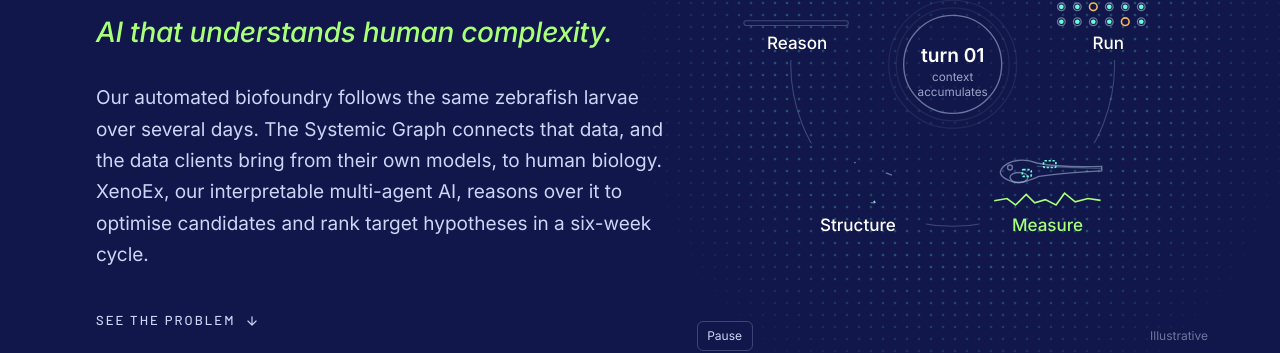
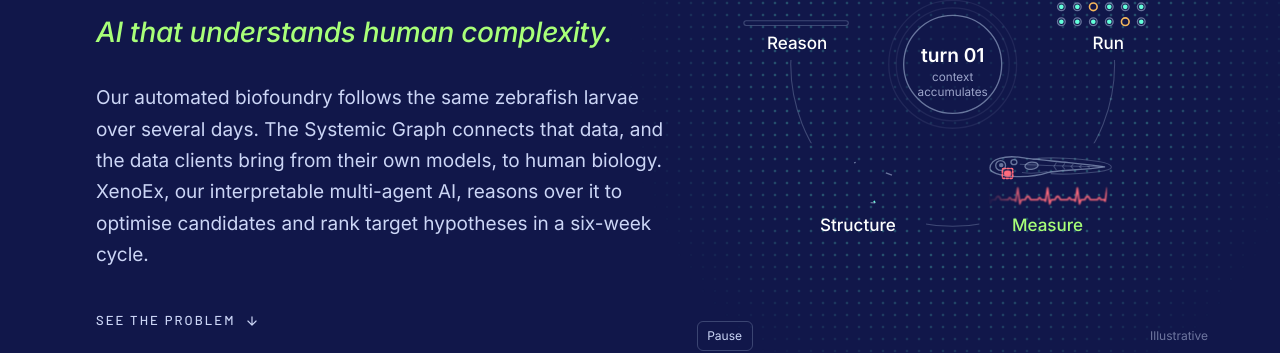
Before and after one commit to zebramed/zebramed.bio, a Jekyll site: the page built from index.html, in a window 1280 px wide. Shown: the part 355-708 px from the top of the page. Built offline with Jekyll 4.4.1, drawn with Linux system fonts in a browser that asks for light colours.

Commit message:
Hero loop: Measure shows a zebrafish larva with a beating heart and a red ECG trace

```diff
--- a/_includes/figures/loop.html
+++ b/_includes/figures/loop.html
@@ -19,6 +19,14 @@
                 <rect x="265" y="324" width="128" height="92" rx="10" fill="#000"/>
                 <rect x="87" y="324" width="128" height="92" rx="10" fill="#000"/>
                 <rect x="30" y="154" width="128" height="92" rx="10" fill="#000"/>
+            </mask>
+            <!-- Measure: the heartbeat trace fades out to the left, oldest first. -->
+            <linearGradient id="loop-ecg-fade" gradientUnits="userSpaceOnUse" x1="4" y1="0" x2="40" y2="0">
+                <stop offset="0" stop-color="#fff" stop-opacity="0"/>
+                <stop offset="1" stop-color="#fff"/>
+            </linearGradient>
+            <mask id="loop-ecg-mask" maskUnits="userSpaceOnUse" x="4" y="30" width="112" height="26">
+                <rect x="4" y="30" width="112" height="26" fill="url(#loop-ecg-fade)"/>
             </mask>
         </defs>
         <g mask="url(#loop-cut)">
@@ -76,15 +84,24 @@
         <!-- Measure (bottom right) -->
         <g class="station" data-i="2" transform="translate(269,330)">
             <g aria-hidden="true">
-                <g transform="translate(8,0) scale(1.05)">
-                    <path class="hair-2 draw" style="--len:260;--d:0" d="M8 18 C14 8 30 8 40 12 C55 15 75 16 98 15 L98 19 C75 20 55 22 42 24 C34 27 24 32 16 28 C9 25 6 22 8 18 Z"/>
-                    <line class="hair draw" style="--len:60;--d:1" x1="40" y1="15" x2="98" y2="17"/>
-                    <ellipse class="hair-2 draw" style="--len:40;--d:1" cx="24" cy="25" rx="8" ry="4.5"/>
-                    <circle class="hair-2" cx="16" cy="16" r="2.2"/>
-                    <rect class="live a" style="--d:2" x="27" y="18" width="8" height="6" rx="1" stroke-dasharray="2 1.5"/>
-                    <rect class="live a" style="--d:3" x="46" y="10" width="11" height="6" rx="1" stroke-dasharray="2 1.5"/>
+                <!-- A larva seen from the side (after the Janelia whole-body model):
+                     fin fold, body, eye, ear, notochord, myotomes, swim bladder, gut
+                     and, in red, the heart under a region of interest. -->
+                <path class="hair draw" pathLength="100" style="--len:100;--d:1" d="M46,9 C62,6.6 90,8.2 108,11.2 C116,12.6 120,14.6 120,16.4 C120,18.4 116,19.8 108,20.8 C92,22.6 74,23.6 63,22.6"/>
+                <path class="hair-2 draw" pathLength="100" style="--len:100;--d:0" d="M6,17.5 C6,13 10,9.5 15,8.2 C21,6.6 29,6.4 36,7.6 C46,9.2 62,10.4 80,12.2 C94,13.6 106,15 114,16.2 C106,17.4 94,18.4 80,19.4 C70,20.1 64,20.6 60,21.6 C54,23.6 44,25.2 34,25.4 C26,25.6 18,24.8 12,22.6 C8,21.2 6,19.6 6,17.5 Z"/>
+                <path class="hair draw" pathLength="100" style="--len:100;--d:1" d="M34,13.8 C56,15 86,15.8 112,16.2"/>
+                <path class="hair a" style="--d:2" d="M68.4,12.2 L66,15.8 L68.4,19.3 M76.4,12.9 L74,15.8 L76.4,18.6 M84.2,13.7 L82,15.9 L84.2,18 M92,14.4 L90,16 L92,17.5 M99.6,15.3 L98,16.1 L99.6,16.9"/>
+                <circle class="hair-2" cx="16" cy="15" r="4.6"/>
+                <circle class="hair-f" cx="16.6" cy="14.6" r="2.1"/>
+                <ellipse class="hair-2 a" style="--d:1" cx="28.5" cy="11.8" rx="2.8" ry="2.3"/>
+                <ellipse class="hair-2 bladder a" style="--d:2" cx="45" cy="15.2" rx="6.2" ry="3.4" transform="rotate(-6 45 15.2)"/>
+                <path class="hair a" style="--d:2" d="M36,21.6 C44,22.8 54,21.8 60,20.6"/>
+                <ellipse class="heart a" style="--d:3" cx="22.5" cy="22.4" rx="2.5" ry="2.1"/>
+                <rect class="beat a" style="--d:3" x="17.6" y="17.8" width="9.8" height="9.2" rx="1" stroke-width="1" stroke-dasharray="2 1.5"/>
+                <!-- Heartbeat: six identical beats, 28 units apart, scrolled by one beat per cycle. -->
+                <g class="a" style="--d:4" mask="url(#loop-ecg-mask)">
+                    <path class="beat ecg" d="M-8,47L-5,47Q-3.5,42.6 -2,47L1,47L2,48.5L4,36L6,51L7.5,47L11,47Q13.5,40.6 16,47L20,47L23,47Q24.5,42.6 26,47L29,47L30,48.5L32,36L34,51L35.5,47L39,47Q41.5,40.6 44,47L48,47L51,47Q52.5,42.6 54,47L57,47L58,48.5L60,36L62,51L63.5,47L67,47Q69.5,40.6 72,47L76,47L79,47Q80.5,42.6 82,47L85,47L86,48.5L88,36L90,51L91.5,47L95,47Q97.5,40.6 100,47L104,47L107,47Q108.5,42.6 110,47L113,47L114,48.5L116,36L118,51L119.5,47L123,47Q125.5,40.6 128,47L132,47L135,47Q136.5,42.6 138,47L141,47L142,48.5L144,36L146,51L147.5,47L151,47Q153.5,40.6 156,47L160,47"/>
                 </g>
-                <polyline class="res draw" style="--len:120;--d:4" points="10,48 22,46 30,52 40,42 48,50 58,47 68,52 76,41 86,49 98,46 112,48"/>
             </g>
             <text class="name" x="60" y="76" text-anchor="middle">Measure</text>
         </g>
--- a/assets/css/main.scss
+++ b/assets/css/main.scss
@@ -47,6 +47,7 @@
     --color-accent-secondary: #a8ff78;    /* green: results, highlights */
     --color-accent-secondary-rgb: 168, 255, 120;
     --color-flag: #f5b85c;                /* exclusions, thresholds, pending */
+    --color-heart: #ff6b7d;               /* the heartbeat in the hero loop */
     --color-line: #9fb0d0;                /* structure strokes, used at low opacity */
     --color-line-rgb: 159, 176, 208;
 
@@ -259,6 +260,19 @@
 .loop-ring[data-turn="2"] .ctx .c1, .loop-ring[data-turn="2"] .ctx .c2,
 .loop-ring[data-turn="3"] .ctx .c1, .loop-ring[data-turn="3"] .ctx .c2, .loop-ring[data-turn="3"] .ctx .c3 { opacity: 1; }
 @media (max-width: 480px) { .loop-ring .gloss { display: none; } }
+/* Measure: the larva's heart beats as each R-peak of the trace enters on the
+   right. The trace scrolls by exactly one beat (28 units) per cycle, so it loops
+   seamlessly; both freeze with the ring and stay still under reduced motion. */
+.beat  { stroke: var(--color-heart); fill: none; stroke-width: 1.5; stroke-linejoin: round; stroke-linecap: round; }
+.heart { fill: var(--color-heart); }
+.loop-ring .bladder { fill: var(--color-line); fill-opacity: 0.12; }
+.loop-ring .ecg, .loop-ring .heart { animation-duration: 800ms; animation-iteration-count: infinite; animation-play-state: paused; }
+.loop-ring .ecg { animation-name: ecg-scroll; animation-timing-function: linear; }
+.loop-ring .heart { animation-name: heartbeat; animation-timing-function: ease-out; transform-box: fill-box; transform-origin: center; }
+.loop-ring.is-playing .ecg, .loop-ring.is-playing .heart { animation-play-state: running; }
+html[data-motion="reduced"] .loop-ring .ecg, html[data-motion="reduced"] .loop-ring .heart { animation: none; }
+@keyframes ecg-scroll { to { transform: translateX(-28px); } }
+@keyframes heartbeat { 0% { transform: scale(1.45); } 35%, 100% { transform: scale(1); } }
 /* In the hero only play/pause shows; the step buttons are the reduced-motion way through (section 7). */
 .fig-loop [data-hold] { display: none; }
 
```
